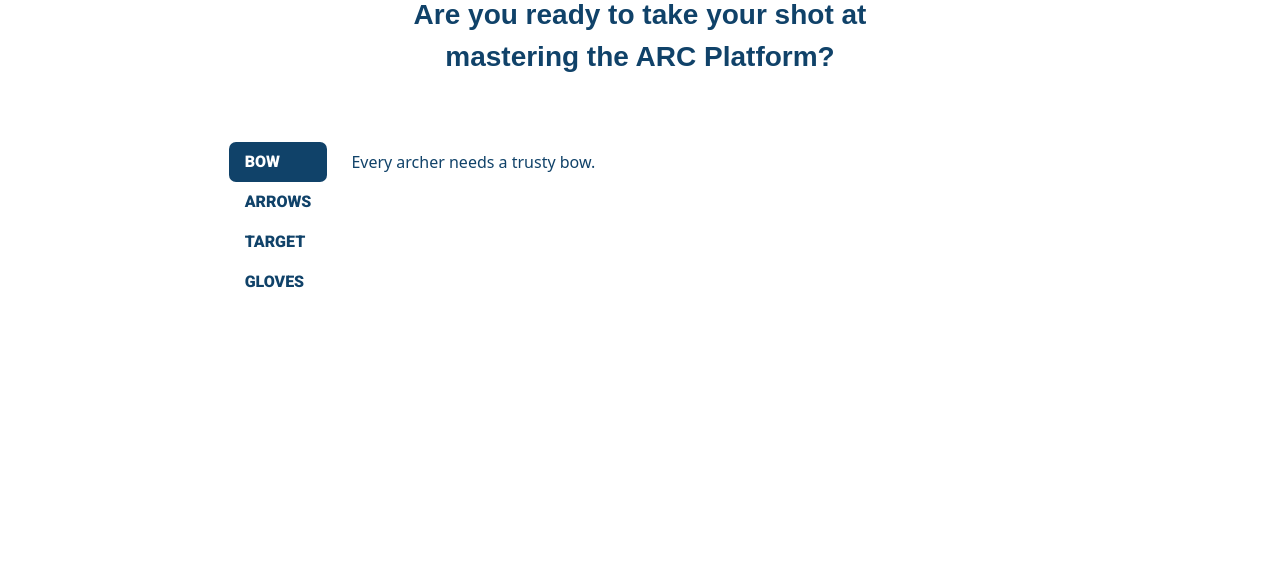
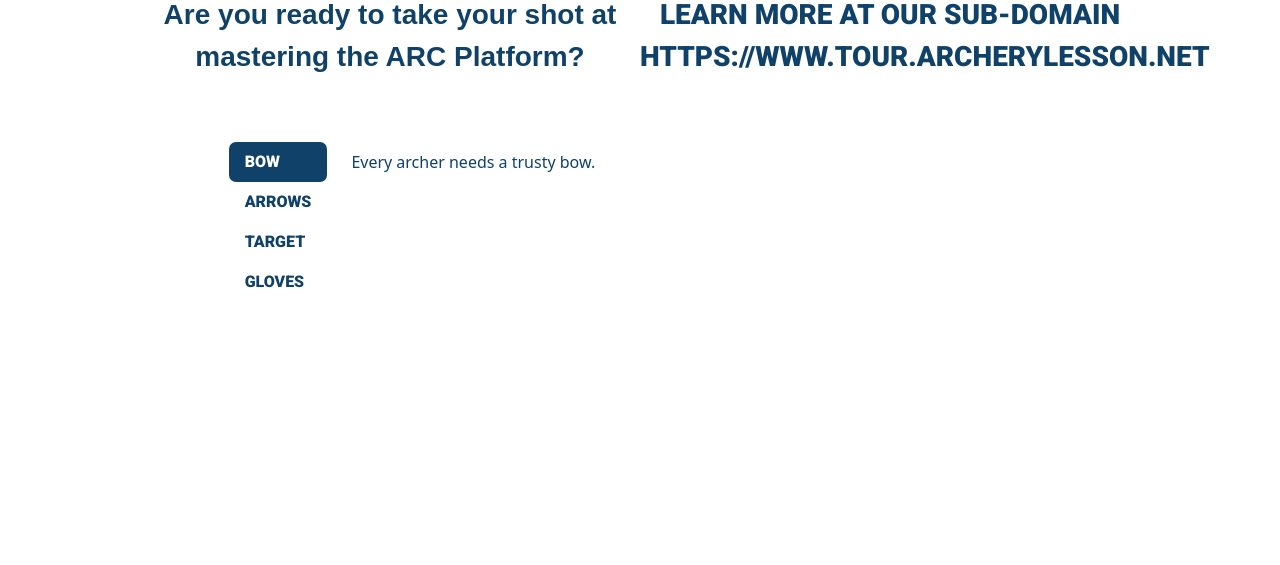
Before and after one commit to aaronbnb/archery, a plain HTML site: page index.html in a window 1280 px wide. Shown: the part 235-800 px from the top of the page. Drawn offline with nearby package versions, Linux system fonts and the light colour scheme; a web font is replaced by a local one.

Commit message:
Update index.html

```diff
--- a/index.html
+++ b/index.html
@@ -73,6 +73,11 @@ This web page is for demonstration purposes - to test familiarity with ARC Monit
           <div id="inner">
           <p >Are you ready to take your <span id="arrow">shot</span> at mastering the ARC Platform?</p>
           </div>
+          <div id="inner">
+          <a href="https://www.tour.archerylesson.net" class="arc-nav big-link">Learn more at our sub-domain
+            <span style="display:block;">https://www.tour.archerylesson.net</span>
+          </a>
+          </div>
         </div>
         <div class="main-tabs">
             <div class="nav flex-column nav-pills me-3" id="v-pills-tab" role="tablist" aria-orientation="vertical">
```
